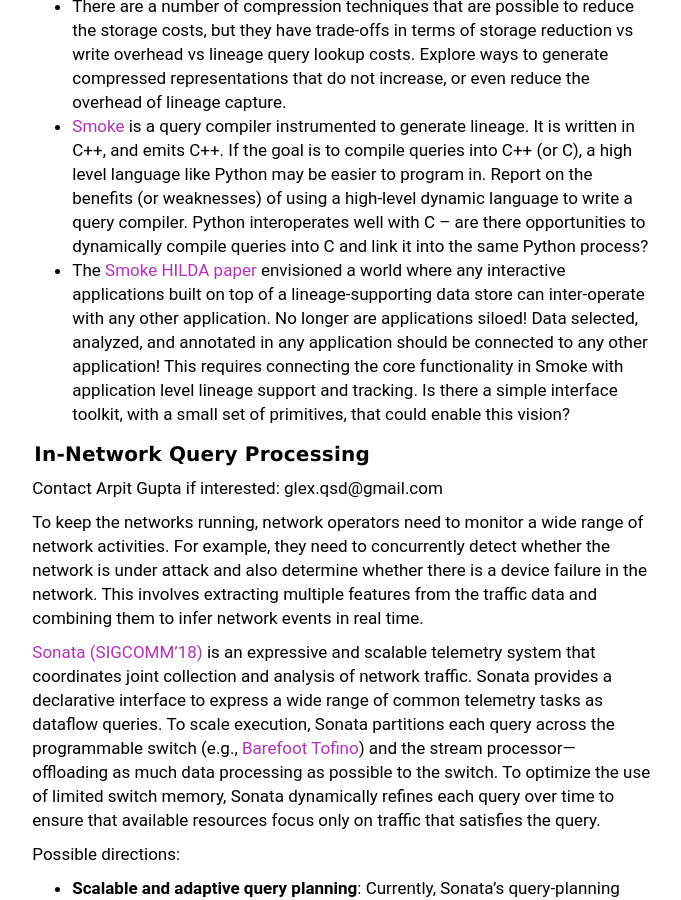
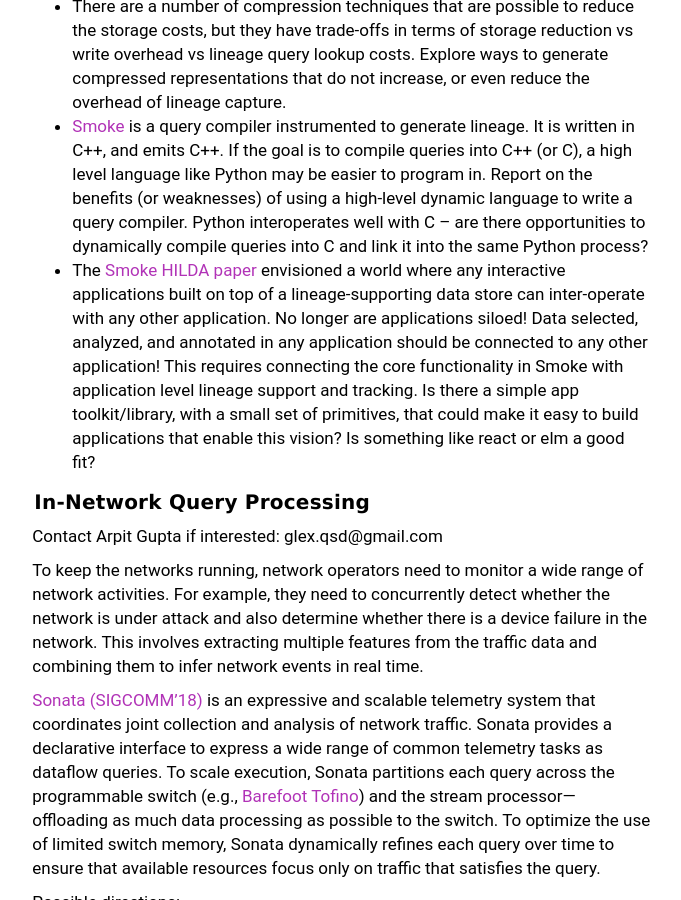
Before and after one commit to wzao1515/w6113.github.io, a Jekyll site: the page built from projects.md, in a window 1280 px wide and 900 px high, scrolled down 3781 px. Shown: the whole window, without its empty margins (292-973 px from the left). Built offline with Jekyll 4.4.1, drawn with Linux system fonts in a browser that asks for light colours.

Commit message:
updated website

```diff
--- a/projects.md
+++ b/projects.md
@@ -133,7 +133,7 @@ Graphs are fundamentally high dimensional, and generating good graph visualizati
 
 * There are a number of compression techniques that are possible to reduce the storage costs, but they have trade-offs in terms of storage reduction vs write overhead vs lineage query lookup costs.  Explore ways to generate compressed representations that do not increase, or even reduce the overhead of lineage capture.
 * [Smoke](https://arxiv.org/abs/1801.07237) is a query compiler instrumented to generate lineage.  It is written in C++, and emits C++.  If the goal is to compile queries into C++ (or C), a high level language like Python may be easier to program in.  Report on the benefits (or weaknesses) of using a high-level dynamic language to write a query compiler.  Python interoperates well with C -- are there opportunities to dynamically compile queries into C and link it into the same Python process?
-* The [Smoke HILDA paper](https://www.dropbox.com/s/fkp5hk1gp4lrg9h/smoke-hilda18.pdf?dl=0) envisioned a world where any interactive applications built on top of a lineage-supporting data store can inter-operate with any other application.  No longer are applications siloed!  Data selected, analyzed, and annotated in any application should be connected to any other application!  This requires connecting the core functionality in Smoke with application level lineage support and tracking.  Is there a simple interface toolkit, with a small set of primitives, that could enable this vision?
+* The [Smoke HILDA paper](https://www.dropbox.com/s/fkp5hk1gp4lrg9h/smoke-hilda18.pdf?dl=0) envisioned a world where any interactive applications built on top of a lineage-supporting data store can inter-operate with any other application.  No longer are applications siloed!  Data selected, analyzed, and annotated in any application should be connected to any other application!  This requires connecting the core functionality in Smoke with application level lineage support and tracking.  Is there a simple app toolkit/library, with a small set of primitives, that could make it easy to build applications that enable this vision?  Is something like react or elm a good fit?
 
 #### In-Network Query Processing
 
```
